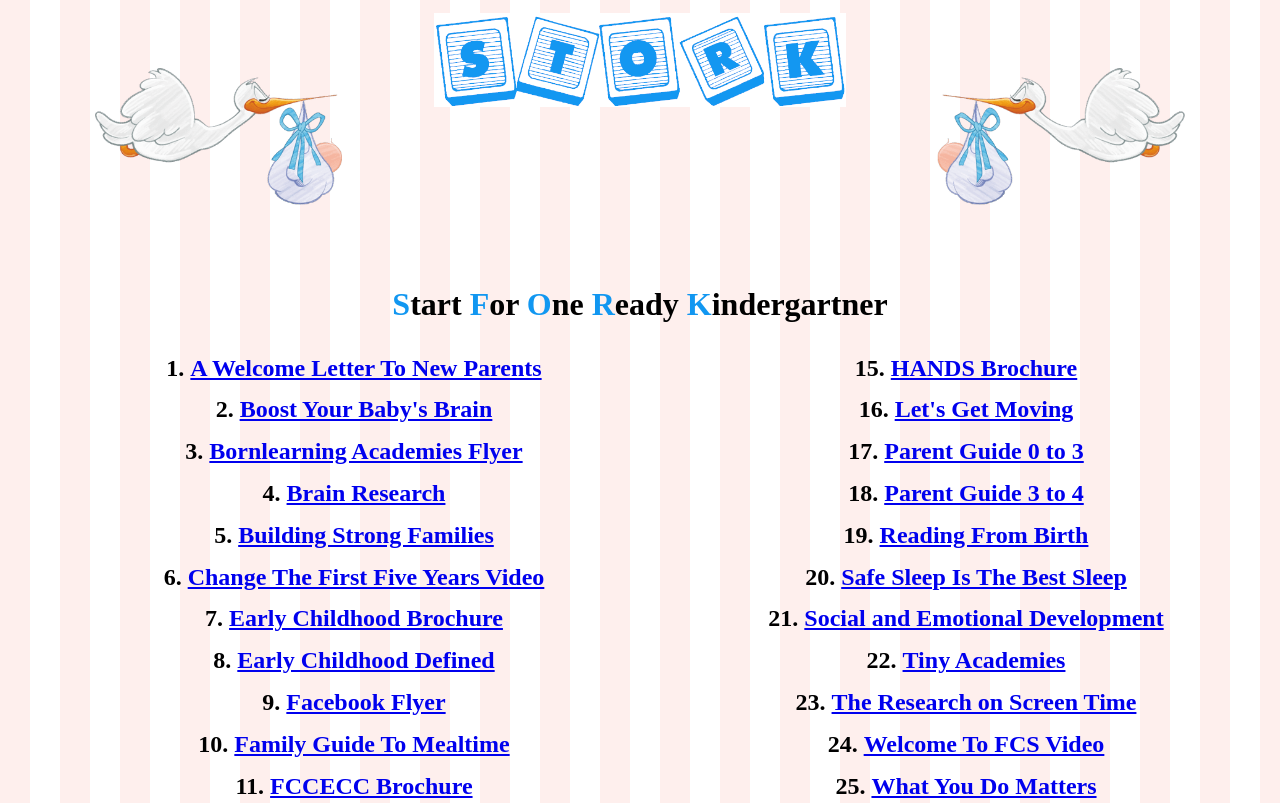
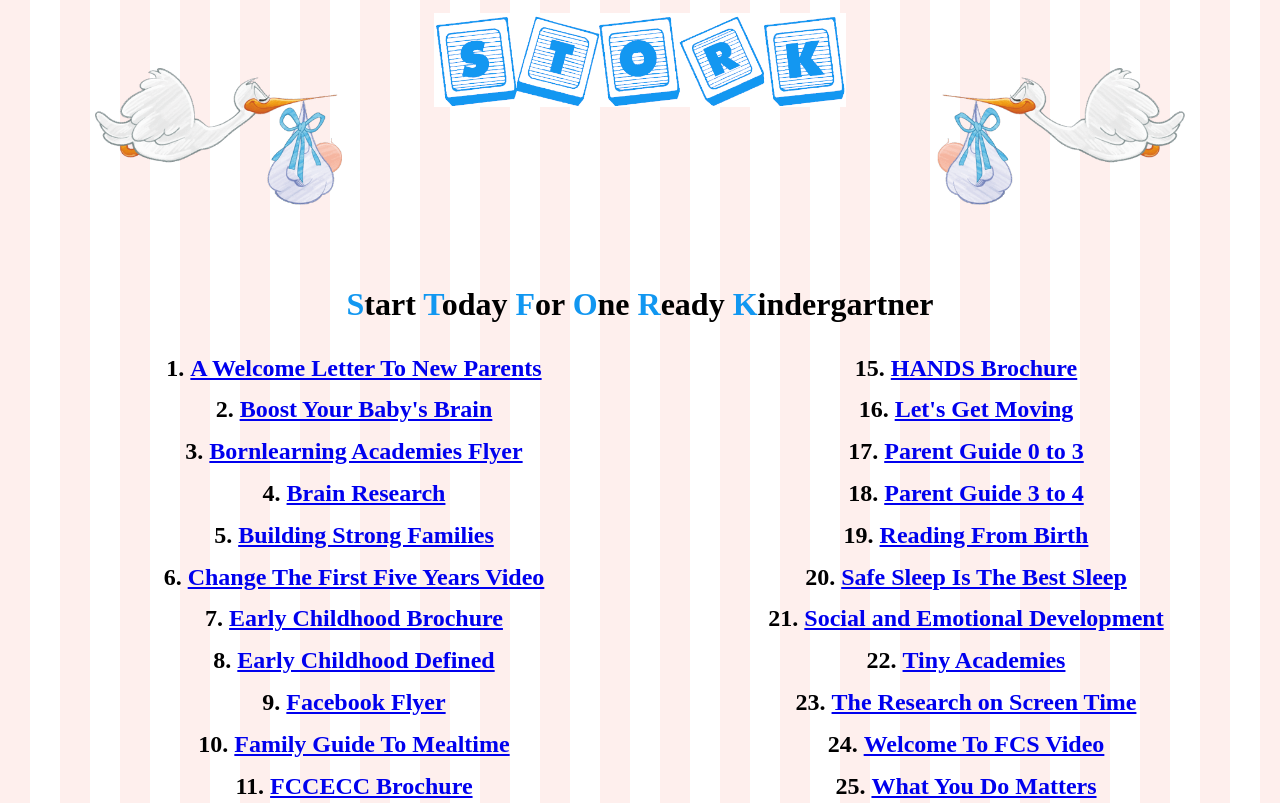
Before and after one commit to FloydCountyStork/FloydCountyStork.github.io, a plain HTML site: page index.htm in a window 1280 px wide. Shown: the top 803 px of the page. Drawn offline with Linux system fonts and the light colour scheme.

Commit message:
fixed today typo

```diff
--- a/index.htm
+++ b/index.htm
@@ -19,7 +19,7 @@
   </div>
 </div>
 
-<center><h1 class="each-word"><span>S</span>tart
+<center><h1 class="each-word"><span>S</span>tart <span>T</span>oday
     <span> F</span>or <span>O</span>ne <span>R</span>eady <span>K</span>indergartner</h1></center>
 
 
```
